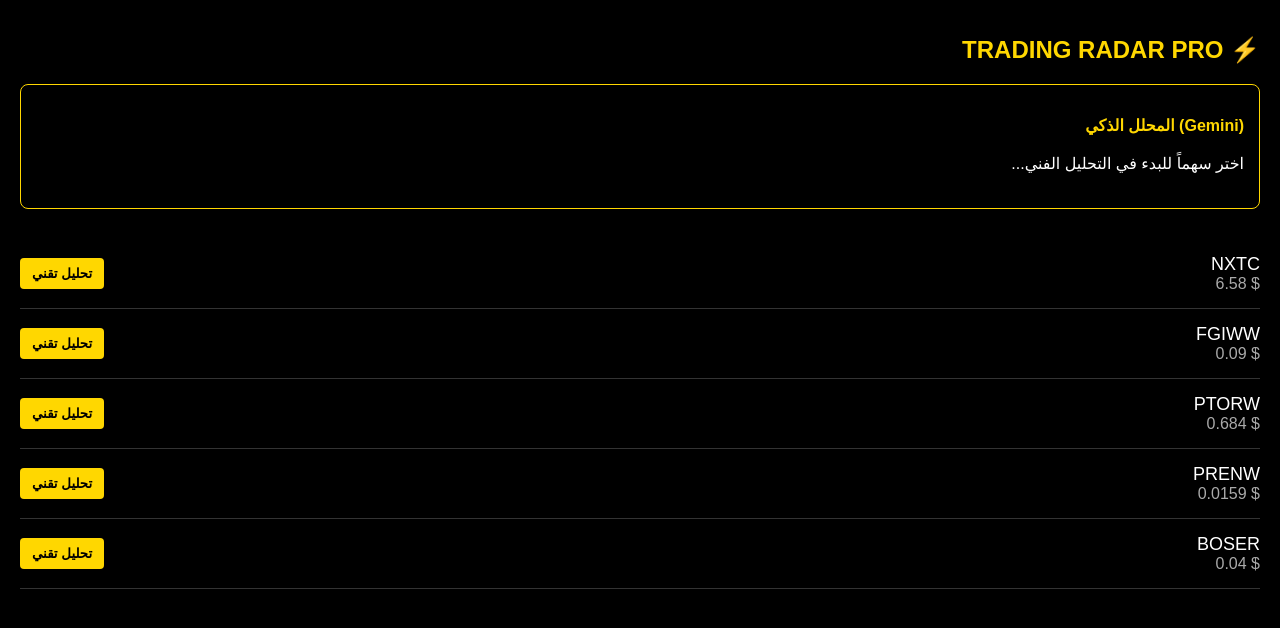
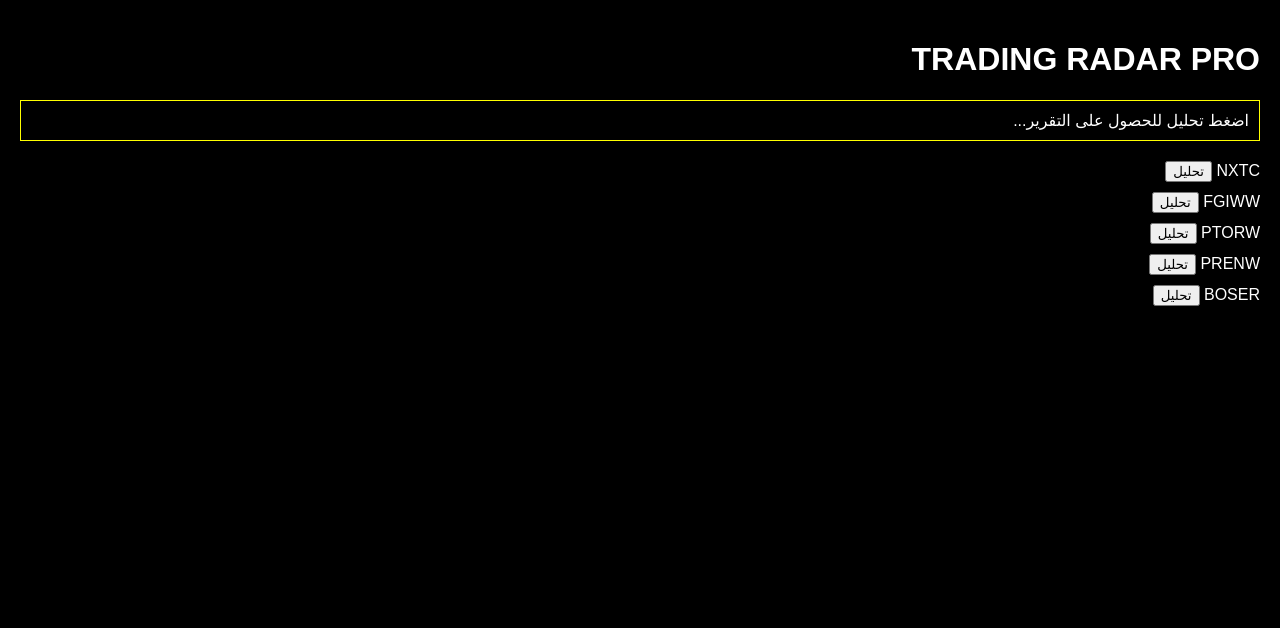
Before and after one commit to fares1040/trading-bot-pro, a Next.js app: page / in a window 1280 px wide. Shown: the top 628 px of the page. Built offline with nearby package versions, Linux system fonts and the light colour scheme.

Commit message:
Update analysis messages and simplify stock display

```diff
--- a/app/page.tsx
+++ b/app/page.tsx
@@ -2,60 +2,35 @@
 import { useState } from 'react';
 
 export default function Home() {
-  const [analysis, setAnalysis] = useState("اختر سهماً للبدء في التحليل الفني...");
-  const [loading, setLoading] = useState(false);
-
-  const stocks = [
-    { symbol: 'NXTC', price: '6.58' },
-    { symbol: 'FGIWW', price: '0.09' },
-    { symbol: 'PTORW', price: '0.684' },
-    { symbol: 'PRENW', price: '0.0159' },
-    { symbol: 'BOSER', price: '0.04' }
-  ];
+  const [analysis, setAnalysis] = useState("اضغط تحليل للحصول على التقرير...");
 
   const handleAnalyze = async (symbol: string) => {
-    setLoading(true);
-    setAnalysis("جاري الاتصال بـ Gemini للتحليل...");
+    setAnalysis("جاري التحليل...");
     try {
-      const response = await fetch('/api/analyze', {
+      const res = await fetch('/api/analyze', {
         method: 'POST',
-        headers: { 'Content-Type': 'application/json' },
-        body: JSON.stringify({ symbol })
+        body: JSON.stringify({ symbol }),
+        headers: { 'Content-Type': 'application/json' }
       });
-      const data = await response.json();
-      setAnalysis(data.analysis || "تعذر الحصول على التحليل.");
-    } catch (error) {
-      setAnalysis("خطأ في الاتصال، تأكد من إعدادات المفتاح.");
-    } finally {
-      setLoading(false);
+      const data = await res.json();
+      setAnalysis(data.analysis || "خطأ في الاتصال");
+    } catch (e) {
+      setAnalysis("خطأ في الاتصال");
     }
   };
 
   return (
-    <main style={{ padding: '20px', backgroundColor: '#000', color: '#fff', minHeight: '100vh', fontFamily: 'sans-serif' }}>
-      <h1 style={{ color: '#FFD700', fontSize: '24px', marginBottom: '20px' }}>⚡ TRADING RADAR PRO</h1>
-
-      <div style={{ border: '1px solid #FFD700', padding: '15px', marginBottom: '30px', borderRadius: '8px' }}>
-        <p style={{ color: '#FFD700', fontWeight: 'bold' }}>(Gemini) المحلل الذكي</p>
-        <p style={{ marginTop: '10px', lineHeight: '1.6' }}>{loading ? "..." : analysis}</p>
+    <main style={{ backgroundColor: '#000', color: '#fff', padding: '20px', minHeight: '100vh' }}>
+      <h1>TRADING RADAR PRO</h1>
+      <div style={{ border: '1px solid yellow', padding: '10px', marginBottom: '20px' }}>
+        {analysis}
       </div>
-
-      <div>
-        {stocks.map((stock) => (
-          <div key={stock.symbol} style={{ borderBottom: '1px solid #333', padding: '15px 0', display: 'flex', justifyContent: 'space-between', alignItems: 'center' }}>
-            <div>
-              <p style={{ fontSize: '18px', margin: 0 }}>{stock.symbol}</p>
-              <p style={{ color: '#aaa', margin: 0 }}>$ {stock.price}</p>
-            </div>
-            <button
-              onClick={() => handleAnalyze(stock.symbol)}
-              style={{ backgroundColor: '#FFD700', color: '#000', border: 'none', padding: '8px 12px', borderRadius: '4px', cursor: 'pointer', fontWeight: 'bold' }}
-            >
-              تحليل تقني
-            </button>
-          </div>
-        ))}
-      </div>
+      {['NXTC', 'FGIWW', 'PTORW', 'PRENW', 'BOSER'].map(s => (
+        <div key={s} style={{ marginBottom: '10px' }}>
+          <span>{s} </span>
+          <button onClick={() => handleAnalyze(s)}>تحليل</button>
+        </div>
+      ))}
     </main>
   );
 }
```
